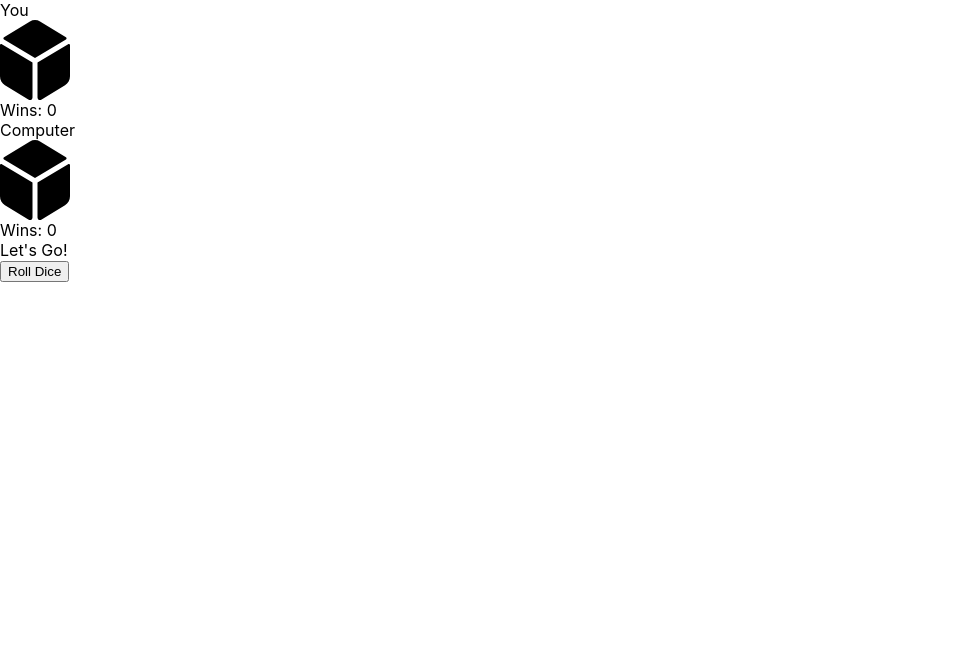
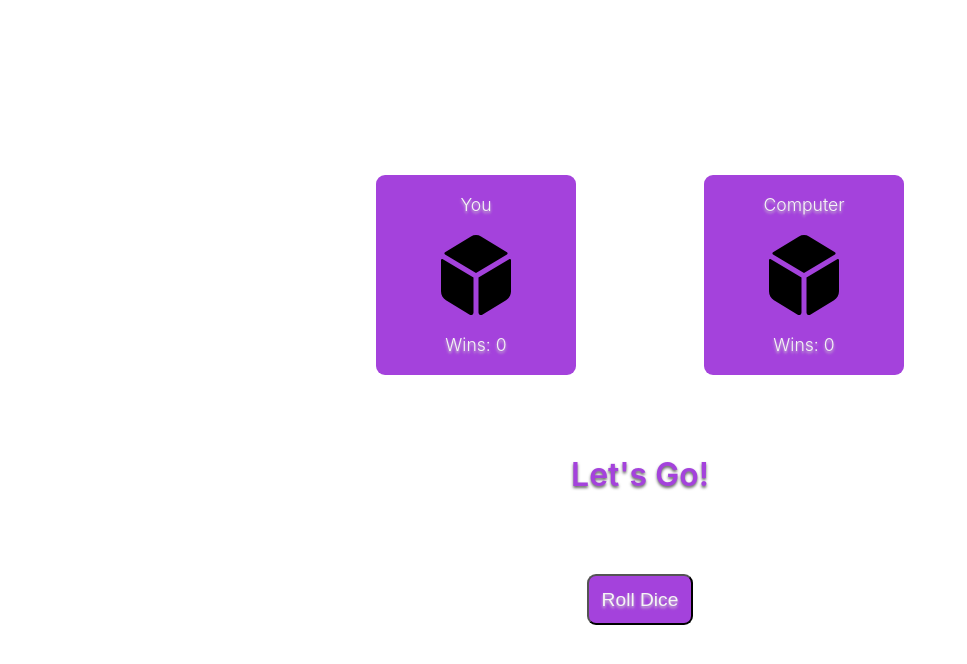
Before and after one commit to dwalker109/dice, a React (Create React App) app: page / in a window 1280 px wide. Shown: the top 664 px of the page, without its empty margins (0-967 px from the left). Built offline with nearby package versions, Linux system fonts and the light colour scheme.

Commit message:
Initial styling complete

```diff
--- /dev/null
+++ b/src/apps/dice/features/actor/Actor.css
@@ -0,0 +1,19 @@
+.Actor-main {
+    display: flex;
+    flex-direction: column;
+    align-items: center;
+    justify-content: space-evenly;
+    height: 100%;
+    background-color: #A442DC;
+    border-radius: 9px;
+
+}
+
+.Actor-name, .Actor-score {
+    font-weight: 300;
+    font-size: 1.1rem;
+    padding: 0.3rem 1.2rem;
+    text-shadow: 0 2px 3px #cccccc;
+    box-shadow: #333333;
+    color: whitesmoke;
+}
--- a/src/apps/dice/features/actor/Actor.tsx
+++ b/src/apps/dice/features/actor/Actor.tsx
@@ -4,6 +4,7 @@ import { useSelector } from "react-redux";
 import { selectActiveDiceRound } from "../dice/diceSelectors";
 import { selectHistory, selectStatus } from "../match/matchSelectors";
 import { Dice } from "../dice/Dice";
+import "./Actor.css";
 
 type ActorProps = { player: Player };
 const Actor: FC<ActorProps> = ({ player }) => {
--- /dev/null
+++ b/src/apps/dice/features/match/Match.css
@@ -0,0 +1,40 @@
+.Match-main {
+    width: 100vw;
+    height: 100vh;
+    display: flex;
+    flex-direction: column;
+    align-items:center;
+    justify-content: center;
+}
+
+.Match-actors {
+    display: flex;
+    flex-direction: row;
+}
+
+.Match-actors > div {
+    margin: 0 4rem;
+    height: 200px;
+    width: 200px;
+}
+
+.Match-result {
+    margin: 5rem 0;
+    font-size: 2rem;
+    font-weight: 600;
+    color: #A442DC;
+    text-shadow: 0 2px 3px #666666;
+}
+
+.Match-go > button {
+    background-color: #A442DC;
+    border-radius: 9px;
+    cursor: pointer;
+    padding: 0.8rem;
+    text-decoration: none;
+    color: whitesmoke;
+    font-size: 1.2rem;
+    font-weight: 500;
+    text-shadow: 0 2px 3px #cccccc;
+    outline: none; /* Not accessible, not for prod! */
+}
--- a/src/apps/dice/features/match/Match.tsx
+++ b/src/apps/dice/features/match/Match.tsx
@@ -2,9 +2,9 @@ import React, { FC, useEffect, useState } from "react";
 import { useDispatch, useSelector } from "react-redux";
 import Actor from "../actor/Actor";
 import { p1, p2 } from "../actor/players";
+import { selectStatus, selectWinner } from "./matchSelectors";
 import { initMatch, runMatch } from "./matchThunk";
-import { selectStatus, selectWinner } from "./matchSelectors";
-import { PayloadAction } from "@reduxjs/toolkit";
+import "./Match.css";
 
 const Match: FC = () => {
   // Simple local state for players for life of component, for now
@@ -26,18 +26,20 @@ const Match: FC = () => {
 
   return (
     <div className="Match-main">
-      <div className="Match-p1">
-        <Actor player={player1} />
-      </div>
-      <div className="Match-p2">
-        <Actor player={player2} />
+      <div className="Match-actors">
+        <div className="Match-p1">
+          <Actor player={player1} />
+        </div>
+        <div className="Match-p2">
+          <Actor player={player2} />
+        </div>
       </div>
       <div className="Match-result" style={resultStyle}>
         {status === "RUNNING" && <>...</>}
         {status === "NEW" && <>Let&apos;s Go!</>}
         {status === "WON" && winner === player1 && <>You Win!</>}
         {status === "WON" && winner === player2 && <>You Lose!</>}
-        {status === "DRAWN" && winner === null && <>It&apos; a Draw!!</>}
+        {status === "DRAWN" && winner === null && <>It&apos;s a Draw!!</>}
       </div>
       <div className="Match-go">
         <button
```
Also changed, not shown: src/apps/dice/features/match/rulesets.ts (+8 -0 lines).
